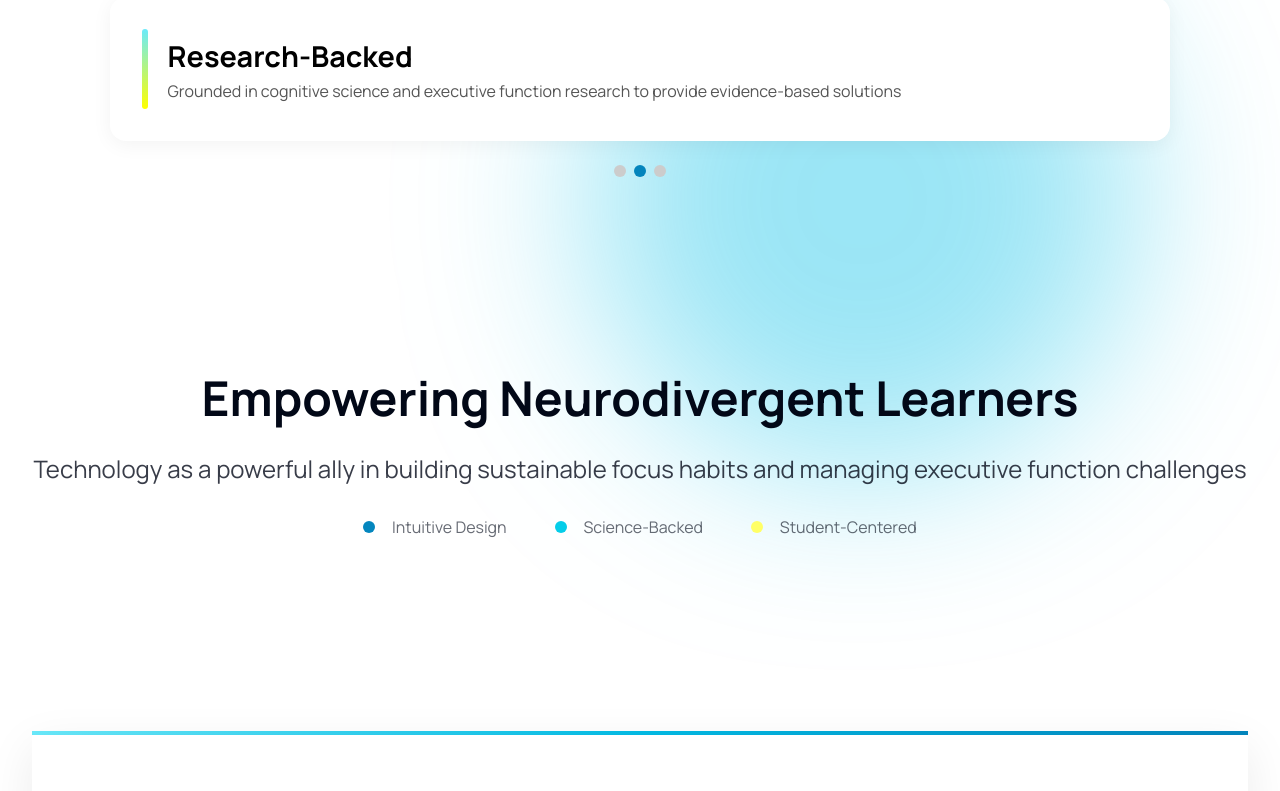
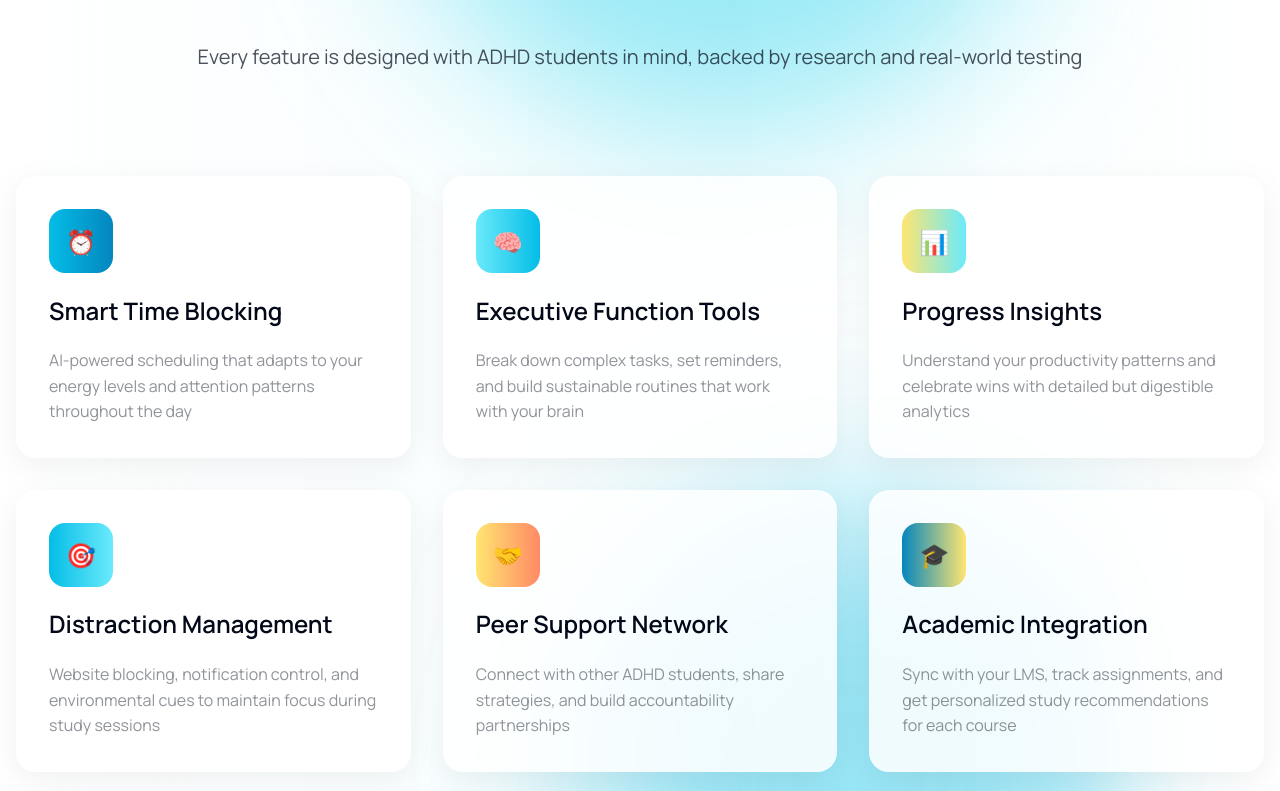
Before and after one commit to asoma-digital/website, a React (Vite) app: page / in a window 1280 px wide. Shown: the part 1340-2131 px from the top of the page. Built offline with nearby package versions, Linux system fonts and the light colour scheme; no server answers.

Commit message:
complete Complete ADHD Support System section

```diff
--- a/src/components/homepage/CoreFeatures.jsx
+++ b/src/components/homepage/CoreFeatures.jsx
@@ -1,48 +1,67 @@
 import { Heading1 } from '../shared/typography';
-import { Clock4, ClipboardCheck, TrendingUp } from 'lucide-react';
+import { Clock4, ClipboardCheck, TrendingUp, Instagram } from 'lucide-react';
 import { FeaturesTitle, FeaturesDescription, FeaturesLearnMore } from '../../components/shared/typography'
+import FeaturesCard from './FeaturesCard';
+
+const features = [
+    {
+        emoji: "⏰",
+        color1: "#04BDE7",
+        color2: "#0486BE",
+        title: "Smart Time Blocking",
+        description: "AI-powered scheduling that adapts to your energy levels and attention patterns throughout the day"
+    },
+    {
+        emoji: "🧠",
+        color1: "#6AEAFB",
+        color2: "#04BDE7",
+        title: "Executive Function Tools",
+        description: "Break down complex tasks, set reminders, and build sustainable routines that work with your brain"
+    },
+    {
+        emoji: "📊",
+        color1: "#FFE571",
+        color2: "#6AEAFB",
+        title: "Progress Insights",
+        description: "Understand your productivity patterns and celebrate wins with detailed but digestible analytics"
+    },
+    {
+        emoji: "🎯",
+        color1: "#04BDE7",
+        color2: "#6AEAFB",
+        title: "Distraction Management",
+        description: "Website blocking, notification control, and environmental cues to maintain focus during study sessions"
+    },
+    { emoji: "🤝",
+        color1: "#FFE571",
+        color2: "#FF8A65",
+        title: "Peer Support Network",
+        description: "Connect with other ADHD students, share strategies, and build accountability partnerships"
+    },
+    { emoji: "🎓",
+        color1: "#0486BE",
+        color2: "#FFE571",
+        title: "Academic Integration",
+        description: "Sync with your LMS, track assignments, and get personalized study recommendations for each course"
+    },
+]
 
 export default function CoreFeatures () {
     return (
       <div className='core-features'>
         <Heading1 text="complete ADHD support system" />
+        <p className='subtitle'>Every feature is designed with ADHD students in mind, backed by research and real-world testing</p>
         <div className="features-cards">
-          <div className="features-card">
-              {/* <Icon/> */}
-              <div
-                  className="icon"
-                  style={{background: 'linear-gradient(90deg, #0486BE 0%, #04BDE7 100%)',}}
-              >
-                  <Clock4 size={28} color="#FFFFFF" strokeWidth={2}/>
-              </div>
-              <FeaturesTitle text="Adaptive Pomodoro" />
-              <FeaturesDescription text="Customizable focus sprints that learn from your rhythm" />
-              <FeaturesLearnMore color="#0486BE"/>
-          </div>
-          <div className="features-card">
-              {/* <Icon/> */}
-              <div
-                  className="icon"
-                  style={{background: 'linear-gradient(90deg, #04BDE7 0%, #6AEAFB 100%)',}}
-              >
-                  <ClipboardCheck size={28} color="#FFFFFF" strokeWidth={2}/>
-              </div>
-              <FeaturesTitle text="Top-3 Task Flow" />
-              <FeaturesDescription text="Night-before planning, morning review, and evening check-off reminders" />
-              <FeaturesLearnMore color="#04BDE7"/>
-          </div>
-          <div className="features-card">
-              {/* <Icon/> */}
-              <div
-                  className="icon"
-                  style={{background: 'linear-gradient(90deg, #6AEAFB 0%, #FFFD71 100%)',}}
-              >
-                  <TrendingUp size={28} color="#FFFFFF" strokeWidth={2}/>
-              </div>
-              <FeaturesTitle text="Insight Dashboard" />
-              <FeaturesDescription text="Visual focus patterns, streaks, and productivity insights" />
-              <FeaturesLearnMore color="#6AEAFB"/>
-          </div>
+            {features.map((feature, index) => (
+                <FeaturesCard
+                    key={index}
+                    emoji={feature.emoji}
+                    color1={feature.color1}
+                    color2={feature.color2}
+                    title={feature.title}
+                    description={feature.description}
+                />
+            ))}
         </div>
       </div>
     )
--- a/src/components/homepage/FeaturesCard.jsx
+++ b/src/components/homepage/FeaturesCard.jsx
@@ -1,20 +1,13 @@
 import '../../styles/pages/homepage.css'
-import Icon from '../shared/Icon'
-import { FeaturesTitle, FeaturesDescription, FeaturesLearnMore } from '../shared/typography'
+import { FeaturesTitle, FeaturesDescription } from '../shared/typography'
+import Emoji from '../shared/Emoji';
 
-export default function FeaturesCard ({ icon, title, description, color}) {
+export default function FeaturesCard ({ emoji, color1, color2, title, description}) {
     return (
         <div className="features-card">
-            {/* <Icon/> */}
-            <div
-                className="icon"
-                style={{background: 'linear-gradient(90deg, #0486BE 0%, #04BDE7 100%)',}}
-            >
-                <Mail size={28} color="#FFFFFF" strokeWidth={2}/>
-            </div>
+            <Emoji color1={color1} color2={color2} emoji={emoji} fontsize="24px"/>
             <FeaturesTitle text={title} />
             <FeaturesDescription text={description} />
-            <FeaturesLearnMore color={color}/>
         </div>
     )
 }
--- /dev/null
+++ b/src/components/shared/Emoji.jsx
@@ -0,0 +1,11 @@
+export default function Emoji({ emoji: EmojiComponent, color1, color2, fontsize }) {
+  const backgroundStyle = color1 && color2
+    ? { background: `linear-gradient(90deg, ${color1} 0%, ${color2} 100%)` }
+    : { background: 'transparent' };
+
+  return (
+    <div className="icon" style={backgroundStyle}>
+      <p style={{ fontSize: fontsize }}>{EmojiComponent}</p>
+    </div>
+  );
+}
--- a/src/components/shared/typography/typography.css
+++ b/src/components/shared/typography/typography.css
@@ -33,11 +33,3 @@
   font-weight: 400;
   line-height: 25.6px;
 }
-
-.features-learn-more{
-  color: #0486BE;
-  font-size: 14px;
-  font-style: normal;
-  font-weight: 500;
-  line-height: 21px;
-}
--- a/src/pages/Home.jsx
+++ b/src/pages/Home.jsx
@@ -12,7 +12,7 @@ export default function Home() {
       <Hero />
       <Facts />
       {/* <ActionAsoma /> */}
-      {/* <CoreFeatures /> */}
+      <CoreFeatures />
       <AboutAsoma />
       {/* <Testimonials /> */}
       {/* <Connect /> */}
--- a/src/styles/components/shared.css
+++ b/src/styles/components/shared.css
@@ -70,6 +70,16 @@
   justify-content: center;
 }
 
+.icon{
+  width: 64px;
+  height: 64px;
+  flex-shrink: 0;
+  border-radius: 16px;
+  display: flex;
+  align-items: center;
+  justify-content: center;
+}
+
 .colorful-divider{
   width: 120px;
   height: 3px;
--- a/src/styles/pages/homepage.css
+++ b/src/styles/pages/homepage.css
@@ -21,19 +21,20 @@
   width: 375px;
 }
 
-.features-cards{
-  display: flex;
-  flex-direction: row;
-  width: 100%;
+.features-cards {
+  display: grid;
+  grid-template-columns: repeat(3, 1fr); /* 3 equal columns */
+  gap: 2rem; /* space between cards */
+  padding: 3.5rem 0;
+  margin: 0 auto;
   align-items: center;
-  justify-content: space-between;
-  padding: 3.5rem 0;
+  justify-items: center;
 }
 
 .features-card{
   border-radius: 20px;
-  max-width: 30%;
-  aspect-ratio: 1.2;
+  aspect-ratio: 1.4;
+  max-width: 400px;
   border: 1px solid rgba(255, 255, 255, 0.30);
   background: rgba(255, 255, 255, 0.85);
   box-shadow: 0 8px 32px 0 rgba(0, 0, 0, 0.06);
@@ -53,8 +54,7 @@
   gap: 1rem;
   justify-content: space-between;
   align-items: center;
-  background-image: linear-gradient( 90deg,#ffffff 0%,rgba(4, 189, 231, 0.01) 15%,rgba(4, 189, 231, 0.02) 50%,rgba(4, 189, 231, 0.01) 85%,#ffffff 100%
-  );
+  background-image: linear-gradient( 90deg,#ffffff 0%,rgba(4, 189, 231, 0.01) 15%,rgba(4, 189, 231, 0.02) 50%,rgba(4, 189, 231, 0.01) 85%,#ffffff 100%);
   /* need to add a blur into the sectoin */
 }
 
@@ -315,3 +315,24 @@ li.bullet-cyan::before {
 li.bullet-yellow::before {
   background-color: #FFFF66;
 }
+
+/* core features */
+.core-features{
+  padding: 8rem 1rem;
+  display: flex;
+  flex-direction: column;
+  align-items: center;
+  justify-content: center;
+  gap: 3rem;
+  background-image: linear-gradient( 90deg,#ffffff 0%,rgba(4, 189, 231, 0.01) 15%,rgba(4, 189, 231, 0.02) 50%,rgba(4, 189, 231, 0.01) 85%,#ffffff 100%);
+  width: 100vw;
+}
+
+.core-features .subtitle{
+  color: rgba(2, 8, 23, 0.70);
+  text-align: center;
+  font-size: 20px;
+  font-style: normal;
+  font-weight: 400;
+  line-height: 30px; /* 150% */
+}
```
